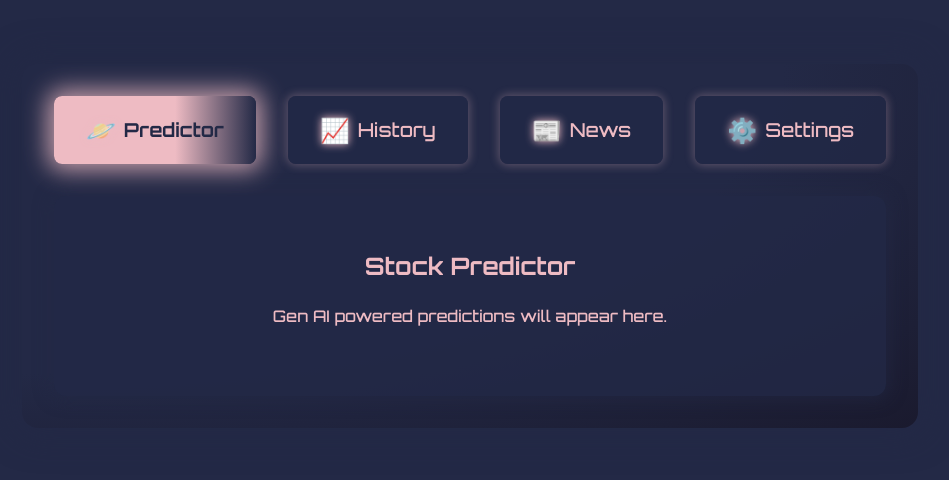
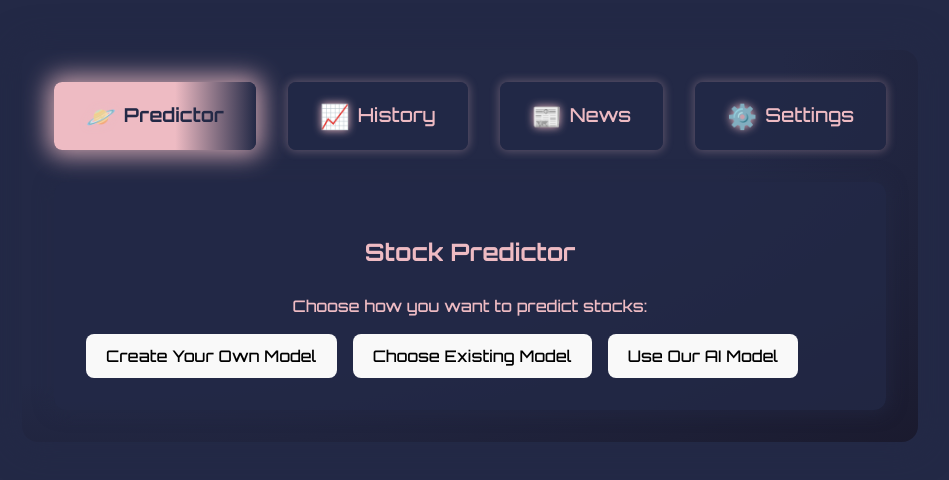
Before and after one commit to Dev-Patel04/stock-predictor, a React (Vite) app: page / in a window 1280 px wide. Shown: the part 186-666 px from the top of the page, without its empty margins (170-1119 px from the left). Built offline with nearby package versions, Linux system fonts and the light colour scheme.

Commit message:
Buttons for Prediction

```diff
--- a/src/components/Predictor.jsx
+++ b/src/components/Predictor.jsx
@@ -1,10 +1,48 @@
-import React from 'react';
+import React, { useState } from 'react';
+
 
 export default function Predictor() {
+  const [selected, setSelected] = useState(null);
+
+  const handleSelect = (option) => {
+    setSelected(option);
+  };
+
   return (
     <div>
       <h2>Stock Predictor</h2>
-      <p>Gen AI powered predictions will appear here.</p>
+      {!selected ? (
+        <div style={{ marginTop: '1.5rem' }}>
+          <p>Choose how you want to predict stocks:</p>
+          <div style={{ display: 'flex', gap: '1rem', marginTop: '1rem' }}>
+            <button onClick={() => handleSelect('create')} style={{ padding: '0.7rem 1.2rem' }}>Create Your Own Model</button>
+            <button onClick={() => handleSelect('existing')} style={{ padding: '0.7rem 1.2rem' }}>Choose Existing Model</button>
+            <button onClick={() => handleSelect('ai')} style={{ padding: '0.7rem 1.2rem' }}>Use Our AI Model</button>
+          </div>
+        </div>
+      ) : (
+        <div style={{ marginTop: '2rem' }}>
+          {selected === 'create' && (
+            <>
+              <h3>Create Your Own Model</h3>
+              <p>Set up and train a custom prediction model. (Coming soon)</p>
+            </>
+          )}
+          {selected === 'existing' && (
+            <>
+              <h3>Choose Existing Model</h3>
+              <p>Select from your saved models. (Coming soon)</p>
+            </>
+          )}
+          {selected === 'ai' && (
+            <>
+              <h3>Our AI Model</h3>
+              <p>Get predictions using our built-in AI model. (Coming soon)</p>
+            </>
+          )}
+          <button onClick={() => setSelected(null)} style={{ marginTop: '1.5rem', padding: '0.5rem 1rem' }}>Back</button>
+        </div>
+      )}
     </div>
   );
 }
```
